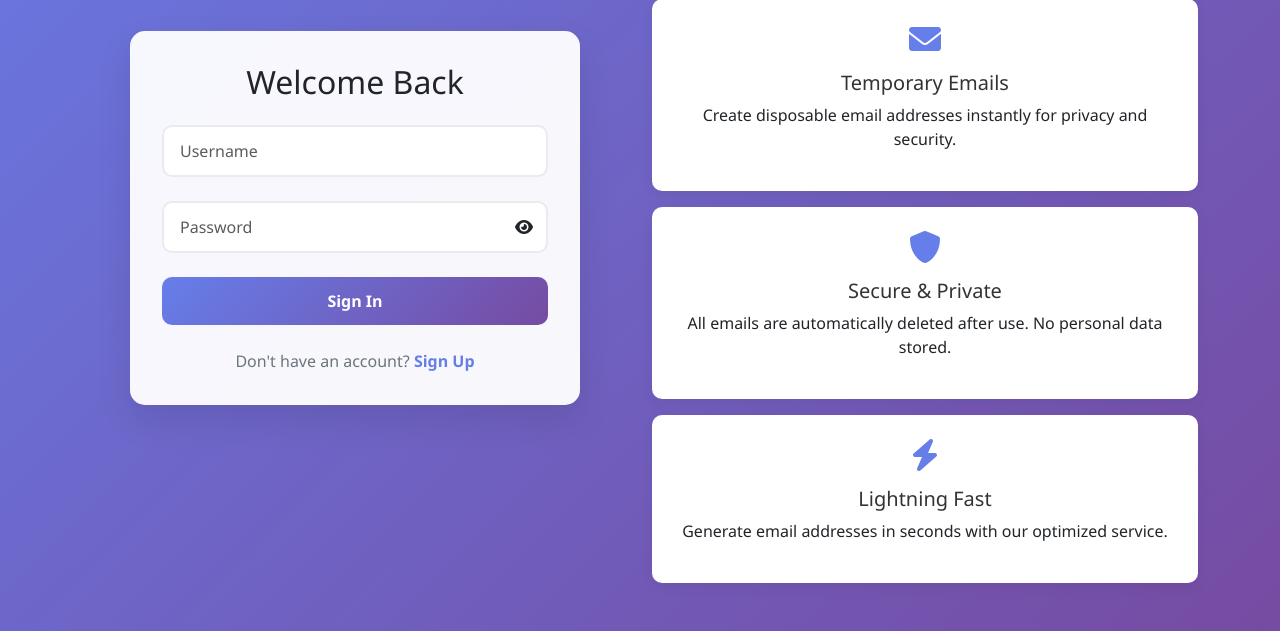
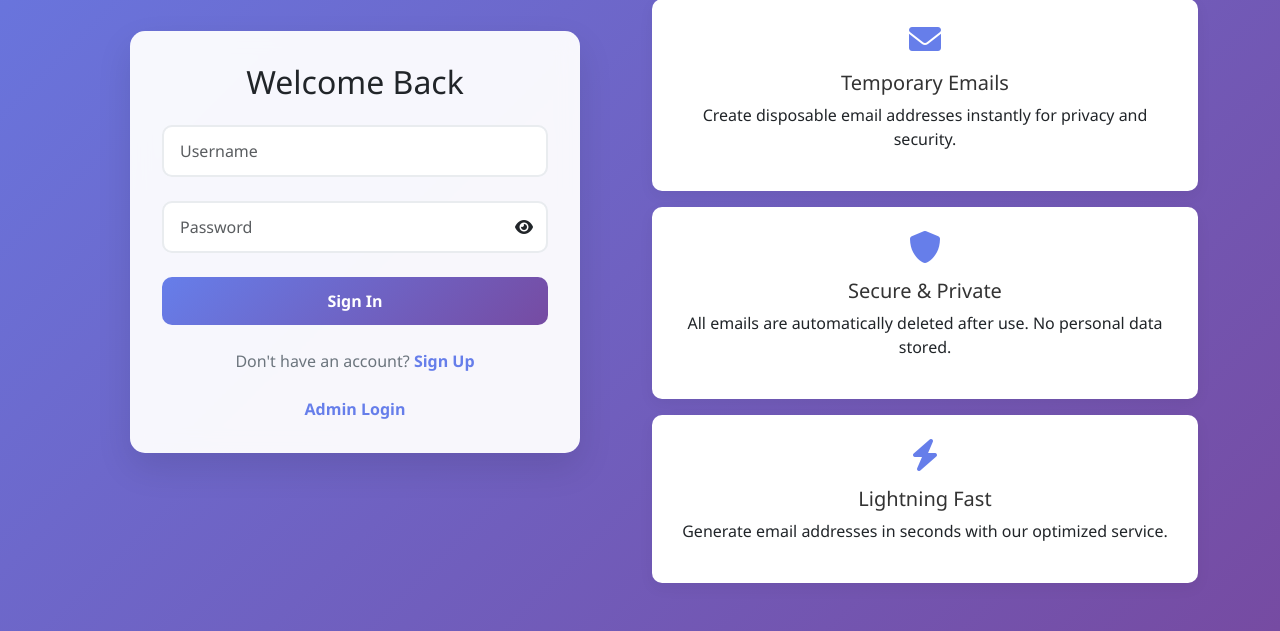
Before and after one commit to Srengsophea/instantly-email-service, a Flask app: page / in a window 1280 px wide. Shown: the part 446-1077 px from the top of the page. Run offline with Flask 3, Linux system fonts and the light colour scheme.

Commit message:
Fix admin login route and add admin login form to index.html

```diff
--- a/main.py
+++ b/main.py
@@ -186,22 +186,27 @@ def login():
 
     return jsonify({'success': False, 'error': 'Invalid username or password'})
 
-@app.route('/admin/login', methods=['POST'])
+@app.route('/admin/login', methods=['GET', 'POST'])
 def admin_login():
-    data = request.get_json()
-    username = data.get('username')
-    password = data.get('password')
+    if request.method == 'GET':
+        # Display the admin login form
+        return render_template('index.html')
+    else:
+        # Handle the POST request for login
+        data = request.get_json()
+        username = data.get('username')
+        password = data.get('password')
 
-    if not username or not password:
-        return jsonify({'success': False, 'error': 'Username and password are required'})
+        if not username or not password:
+            return jsonify({'success': False, 'error': 'Username and password are required'})
 
-    # Find user and check if admin
-    for user_id, user in users.items():
-        if user['username'] == username and user['password'] == password and user.get('is_admin', False):
-            session['user_id'] = user_id
-            return jsonify({'success': True, 'message': 'Admin login successful'})
+        # Find user and check if admin
+        for user_id, user in users.items():
+            if user['username'] == username and user['password'] == password and user.get('is_admin', False):
+                session['user_id'] = user_id
+                return jsonify({'success': True, 'message': 'Admin login successful'})
 
-    return jsonify({'success': False, 'error': 'Invalid admin credentials'})
+        return jsonify({'success': False, 'error': 'Invalid admin credentials'})
 
 @app.route('/logout')
 def logout():
--- a/templates/index.html
+++ b/templates/index.html
@@ -255,6 +255,9 @@
                         <div class="auth-switch">
                             Don't have an account? <a href="#" id="showSignup">Sign Up</a>
                         </div>
+                        <div class="auth-switch">
+                            <a href="/admin/login">Admin Login</a>
+                        </div>
                     </div>
 
                     <div class="signup-form" style="display: none;">
@@ -273,6 +276,25 @@
                         </form>
                         <div class="auth-switch">
                             Already have an account? <a href="#" id="showLogin">Sign In</a>
+                        </div>
+                    </div>
+
+                    <div class="admin-login-form" style="display: none;">
+                        <h2 class="text-center mb-4">Admin Login</h2>
+                        <form id="adminLoginForm">
+                            <div class="form-group">
+                                <input type="text" class="form-control" id="adminLoginUsername" placeholder="Admin Username" required>
+                            </div>
+                            <div class="form-group position-relative">
+                                <input type="password" class="form-control" id="adminLoginPassword" placeholder="Admin Password" required>
+                                <span class="password-toggle position-absolute" id="toggleAdminLoginPassword" style="right: 15px; top: 50%; transform: translateY(-50%); cursor: pointer;">
+                                    <i class="fas fa-eye"></i>
+                                </span>
+                            </div>
+                            <button type="submit" class="btn btn-primary w-100">Admin Login</button>
+                        </form>
+                        <div class="auth-switch">
+                            <a href="#" id="showLoginFromAdmin">Back to User Login</a>
                         </div>
                     </div>
                 </div>
@@ -303,6 +325,11 @@
     <script src="https://cdn.jsdelivr.net/npm/bootstrap@5.3.0/dist/js/bootstrap.bundle.min.js"></script>
     <script>
         document.addEventListener('DOMContentLoaded', function() {
+            // Check if we should show the admin login form
+            if (window.location.pathname === '/admin/login') {
+                document.querySelector('.login-form').style.display = 'none';
+                document.querySelector('.admin-login-form').style.display = 'block';
+            }
             const loginForm = document.getElementById('loginForm');
             const signupForm = document.getElementById('signupForm');
             const showSignup = document.getElementById('showSignup');
@@ -314,6 +341,9 @@
 
             const toggleSignupPassword = document.getElementById('toggleSignupPassword');
             const signupPassword = document.getElementById('signupPassword');
+
+            const toggleAdminLoginPassword = document.getElementById('toggleAdminLoginPassword');
+            const adminLoginPassword = document.getElementById('adminLoginPassword');
 
             toggleLoginPassword.addEventListener('click', function() {
                 const icon = this.querySelector('i');
@@ -341,6 +371,19 @@
                 }
             });
 
+            toggleAdminLoginPassword.addEventListener('click', function() {
+                const icon = this.querySelector('i');
+                if (adminLoginPassword.type === 'password') {
+                    adminLoginPassword.type = 'text';
+                    icon.classList.remove('fa-eye');
+                    icon.classList.add('fa-eye-slash');
+                } else {
+                    adminLoginPassword.type = 'password';
+                    icon.classList.remove('fa-eye-slash');
+                    icon.classList.add('fa-eye');
+                }
+            });
+
             // Switch between login and signup forms
             showSignup.addEventListener('click', function(e) {
                 e.preventDefault();
@@ -351,6 +394,13 @@
             showLogin.addEventListener('click', function(e) {
                 e.preventDefault();
                 document.querySelector('.signup-form').style.display = 'none';
+                document.querySelector('.login-form').style.display = 'block';
+            });
+
+            // Switch to admin login form
+            document.getElementById('showLoginFromAdmin').addEventListener('click', function(e) {
+                e.preventDefault();
+                document.querySelector('.admin-login-form').style.display = 'none';
                 document.querySelector('.login-form').style.display = 'block';
             });
 
@@ -409,6 +459,34 @@
                     alert('Error signing up');
                 });
             });
+
+            // Admin login form submission
+            document.getElementById('adminLoginForm').addEventListener('submit', function(e) {
+                e.preventDefault();
+
+                const username = document.getElementById('adminLoginUsername').value;
+                const password = document.getElementById('adminLoginPassword').value;
+
+                fetch('/admin/login', {
+                    method: 'POST',
+                    headers: {
+                        'Content-Type': 'application/json'
+                    },
+                    body: JSON.stringify({ username, password })
+                })
+                .then(response => response.json())
+                .then(data => {
+                    if (data.success) {
+                        window.location.href = '/admin';
+                    } else {
+                        alert('Error: ' + data.error);
+                    }
+                })
+                .catch(error => {
+                    console.error('Error:', error);
+                    alert('Error logging in as admin');
+                });
+            });
         });
     </script>
 </body>
```
